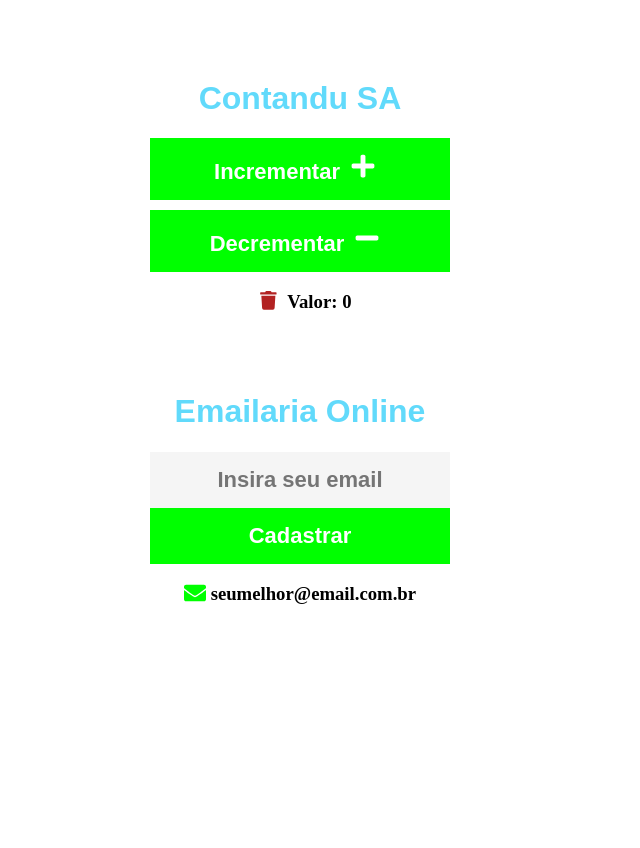
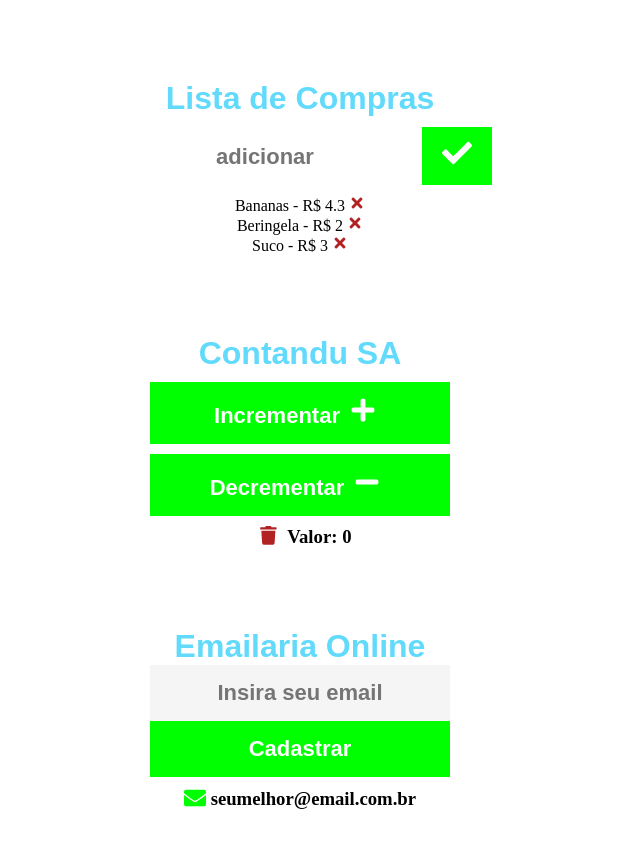
Before and after one commit to jrmsjorgesilva/Redux-Training, a React (Create React App) app: page / in a window 1280 px wide. Shown: the top 848 px of the page, without its empty margins (340-980 px from the left). Before the commit the page ends 800 px from the top, so only its background shows below. Built offline with nearby package versions, Linux system fonts and the light colour scheme.

Commit message:
desenvolvimento de componentes para projeto redux - adição de lista / componente groceryList / estilos

```diff
--- a/src/App.css
+++ b/src/App.css
@@ -1,3 +1,13 @@
+*,
+*::before,
+*::after {
+  padding: 0;
+  margin: 0;
+  text-decoration: none;
+  list-style: none;
+  box-sizing: border-box;
+}
+
 .App {
   text-align: center;
 }
--- a/src/App.js
+++ b/src/App.js
@@ -5,6 +5,7 @@ import './App.css';
 // BIBLIOTECAS AUXILIARES IMPORT
 import Contador from './Components/Contador'
 import Calc from './Components/Calc'
+import GroceryList from './Components/GroceryList'
 // IMPORTS DE RECURSOS DO REDUX
 import { createStore } from 'redux'
 import Reducer from './Redux/Reducer'
@@ -20,6 +21,7 @@ const App = () => {
   return (
     <div className="App">
       <Provider store={store} >
+        <GroceryList />
         <Contador />
         <Calc />
       </Provider>
--- a/src/Components/Calc.js
+++ b/src/Components/Calc.js
@@ -61,7 +61,8 @@ const Calc = (props) => {
 
 const mapStateToProps = (state) => {
   return {
-    mailSend: false
+    // mailSend: false
+    mailSend: !state.mailSend
   }
 }
 
--- a/src/Components/Contador.js
+++ b/src/Components/Contador.js
@@ -57,7 +57,7 @@ const Contador = (props) => {
   );
 }
 
-function mapStateToProps(state) {
+const mapStateToProps = (state) => {
   console.log(state.count)
   return {
     count: state.count
--- /dev/null
+++ b/src/Components/GroceryList.css
@@ -0,0 +1,39 @@
+.groceryList__container {
+  text-align: center;
+  width: 100%;
+  margin: 80px 0px;
+}
+
+.groceryList__link {
+  font-family: fantasy;
+  color: #61dafb;
+}
+
+.groceryList__btn {
+  padding: 15px 10px;
+  margin: 10px auto;
+  max-width: 300px;
+  color: white;
+  font-size: 22px;
+  font-weight: bold;
+  background-color: lime;
+  border: none;
+  box-shadow: rgba(234, 244, 255, .2);
+  cursor: pointer;
+}
+
+.groceryList__input {
+  text-align: center;
+  padding: 15px 10px;
+  margin: 10px auto;
+  font-size: 22px;
+  font-weight: bold;
+  border: none;
+  cursor: pointer;
+}
+
+.groceryList__btn:focus,
+.groceryList__btn:hover {
+  opacity: .6;
+  transition: opacity .3s ease;
+}
--- /dev/null
+++ b/src/Components/GroceryList.js
@@ -0,0 +1,87 @@
+//BIBLIOTECA PRINCIPAL IMPORT
+import React, { useState } from 'react'
+// CSS IMPORTS
+import './GroceryList.css'
+// BIBLIOTECAS AUXILIARES IMPORT
+import { FaPlus, FaCheck, FaTrash } from 'react-icons/fa'
+import GroceryListItem from './GroceryListItem'
+
+// COMPONENTE
+const GroceryList = () => {
+
+  const [groceryList, setGroceryList] = useState([
+    {
+      id: 1,
+      item: 'Bananas',
+      qtde: 2,
+      preco: 4.3,
+      desc: false
+    },
+    {
+      id: 2,
+      item: 'Beringela',
+      qtde: 2,
+      preco: 2.0,
+      desc: true
+    },
+    {
+      id: 3,
+      item: 'Suco',
+      qtde: 2,
+      preco: 3.0,
+      desc: false
+    }
+  ]);
+
+  const [newGroceryList, setNewGroceryList] = useState('');
+
+  const addNewItem = (e) => {
+    e.preventDefault();
+    // decalração -> gera novo id entre 10000 e 1 -> qtd -> preço -> desconto
+    const newID = Math.floor(Math.random() * 10000);
+    const newQTD = 5;
+    const newPreco = 67.7;
+    const newDesc = false;
+    // copia array para exibição
+    const newGroceryListObj = {
+      id: newID,
+      item: newGroceryList,
+      qtde: newQTD,
+      preco: newPreco,
+      desc: newDesc
+    };
+    const newGroceryListArray = [...groceryList, newGroceryListObj];
+    // seta novo estado para lista passando array atual junto com novo array
+    setGroceryList(newGroceryListArray);
+    // console.log(groceryList);
+    // console.log({newID, newGroceryList, newQTD, newPreco, newDesc});
+  }
+
+  return (
+    <div className="groceryList__container">
+      <h1 className='groceryList__link'>Lista de Compras</h1>
+      <form className='form-control' >
+        <input
+          className='groceryList__input'
+          autofocus
+          type='Adicionar'
+          id='Adicionar'
+          placeholder='adicionar'
+          value={newGroceryList}
+          onChange={(e) => setNewGroceryList(e.target.value)}
+          required
+        />
+        <button className='groceryList__btn' onClick={(e) => addNewItem(e)}>
+          <FaCheck style={{ margin: '-4px 10px', fontSize: '30px' }} />
+        </button>
+      </form>
+      <ul>
+        {
+          groceryList.map(elem => <GroceryListItem elem={elem} />)
+        }
+      </ul>
+    </div>
+  );
+}
+
+export default GroceryList;
--- /dev/null
+++ b/src/Components/GroceryListItem.js
@@ -0,0 +1,16 @@
+//BIBLIOTECA PRINCIPAL IMPORT
+import React, { useState } from 'react'
+// BIBLIOTECAS AUXILIARES IMPORT
+import { FaTimes } from 'react-icons/fa'
+
+// COMPONENTE
+const GroceryListItem = ({ elem }) => {
+
+  return (
+    <>
+      <li key={elem}>{elem.item} - R$ {elem.preco} <FaTimes role='button' tabIndex='0' style={{ color: 'firebrick' }} /></li>
+    </>
+  );
+}
+
+export default GroceryListItem;
```
